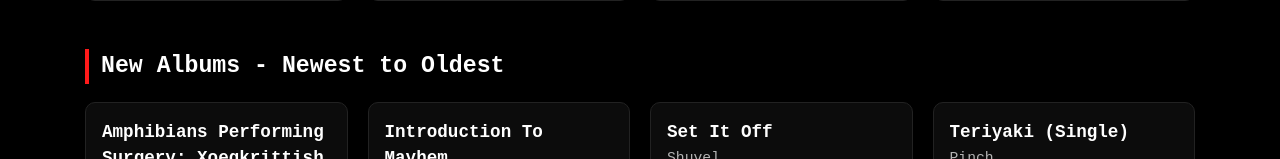
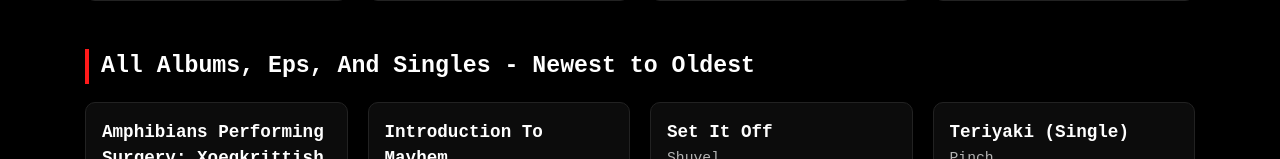
Before and after one commit to VaporizedWaffle/nu-mp3, a plain HTML site: page public/index.html in a window 1280 px wide. Shown: the part 756-915 px from the top of the page. Drawn offline with Linux system fonts and the light colour scheme.

Commit message:
Update index.html

```diff
--- a/public/index.html
+++ b/public/index.html
@@ -213,7 +213,7 @@
       </section>
 
       <section>
-        <h2 class="section-title">New Albums - Newest to Oldest</h2>
+        <h2 class="section-title">All Albums, Eps, And Singles - Newest to Oldest</h2>
         <div id="newAlbumsGrid" class="grid"></div>
       </section>
     </div>
```
